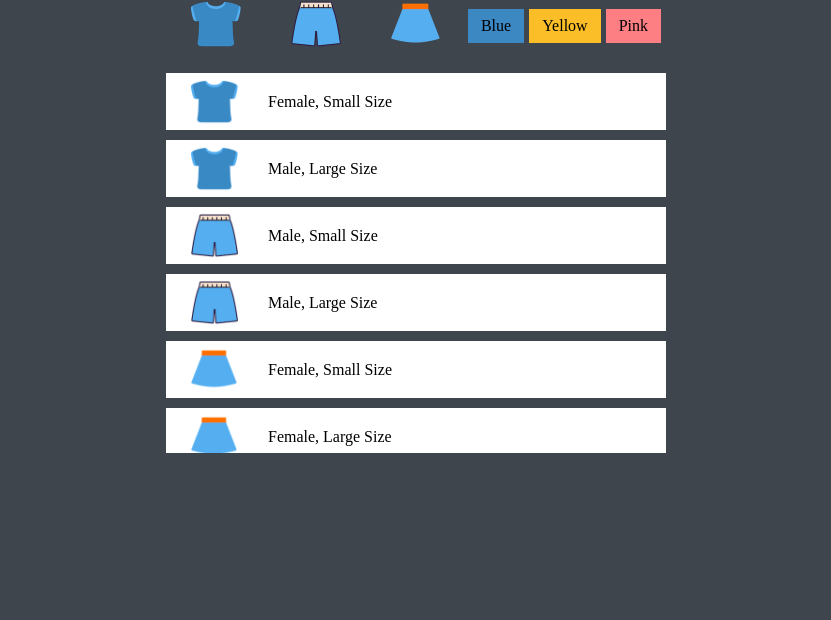
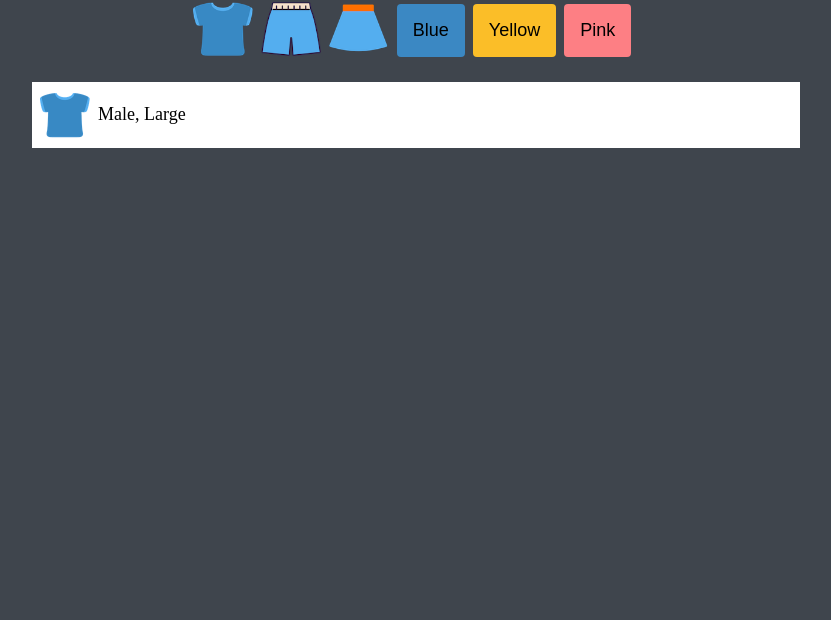
Before and after one commit to selly7183/JS-mini-shopping, a plain HTML site: page index.html in a window 1280 px wide. Shown: the part 180-800 px from the top of the page, without its empty margins (224-1055 px from the left). Drawn offline with Linux system fonts and the light colour scheme.

Commit message:
solution html, css

```diff
--- a/index.html
+++ b/index.html
@@ -9,88 +9,31 @@
 		<script src="src/main.js" defer></script>
 	</head>
 	<body>
-		<div class="wrap">
-			<header>
-				<img src="img/logo.png" alt="logo" />
-			</header>
-			<nav>
-				<ul>
-					<span class="btn clothes">
-						<li>
-							<img src="img/blue_t.png" alt="blue_t" data-options="t" />
-						</li>
-						<li>
-							<img src="img/blue_p.png" alt="blue_p" data-options="p" />
-						</li>
-						<li>
-							<img src="img/blue_s.png" alt="blue_s" data-options="s" />
-						</li>
-					</span>
-					<span class="btn color__btn">
-						<li class="blue" data-filter="blue">Blue</li>
-						<li class="yellow" data-filter="yellow">Yellow</li>
-						<li class="pink" data-filter="pink">Pink</li>
-					</span>
-				</ul>
-			</nav>
-			<section>
-				<ul>
-					<li class="detail" data-type="blue" data-option="t">
-						<img src="img/blue_t.png" alt="blue_t" />Female, Small Size
-					</li>
-					<li class="detail" data-type="blue" data-option="t">
-						<img src="img/blue_t.png" alt="blue_t" />Male, Large Size
-					</li>
-					<li class="detail" data-type="blue" data-option="p">
-						<img src="img/blue_p.png" alt="blue_p" />Male, Small Size
-					</li>
-					<li class="detail" data-type="blue" data-option="p">
-						<img src="img/blue_p.png" alt="blue_p" />Male, Large Size
-					</li>
-					<li class="detail" data-type="blue" data-option="s">
-						<img src="img/blue_s.png" alt="blue_s" />Female, Small Size
-					</li>
-					<li class="detail" data-type="blue" data-option="s">
-						<img src="img/blue_s.png" alt="blue_s" />Female, Large Size
-					</li>
-					<li class="detail" data-type="yellow" data-option="t">
-						<img src="img/yellow_t.png" alt="yellow_t" />Female, Small Size
-					</li>
-					<li class="detail" data-type="yellow" data-option="t">
-						<img src="img/yellow_t.png" alt="yellow_t" />Male, Large Size
-					</li>
-					<li class="detail" data-type="yellow" data-option="p">
-						<img src="img/yellow_p.png" alt="yellow_p" />Female, Small Size
-					</li>
-					<li class="detail" data-type="yellow" data-option="p">
-						<img src="img/yellow_p.png" alt="yellow_p" />Male, Large Size
-					</li>
-					<li class="detail" data-type="yellow" data-option="s">
-						<img src="img/yellow_s.png" alt="yellow_s" />Female, Small Size
-					</li>
-					<li class="detail" data-type="yellow" data-option="s">
-						<img src="img/yellow_s.png" alt="yellow_s" />Male, Large Size
-					</li>
-					<li class="detail" data-type="pink" data-option="t">
-						<img src="img/pink_t.png" alt="pink_t" />Female, Small Size
-					</li>
-					<li class="detail" data-type="pink" data-option="t">
-						<img src="img/pink_t.png" alt="pink_t" />Male, Large Size
-					</li>
-					<li class="detail" data-type="pink" data-option="p">
-						<img src="img/pink_p.png" alt="pink_p" />Female, Small Size
-					</li>
-					<li class="detail" data-type="pink" data-option="p">
-						<img src="img/pink_p.png" alt="pink_p" />Female, Large Size
-					</li>
-					<li class="detail" data-type="pink" data-option="s">
-						<img src="img/pink_s.png" alt="pink_s" />Female, Small Size
-					</li>
-					<li class="detail" data-type="pink" data-option="s">
-						<img src="img/pink_s.png" alt="pink_s" />Female, Large Size
-					</li>
-				</ul>
-			</section>
-		</div>
+		<!--logo-->
+		<img src="img/logo.png" alt="logo" class="logo" />
+
+		<!-- button -->
+		<section class="buttons">
+			<button class="btn">
+				<img src="img/blue_t.png" alt="tshirt" class="img__btn" />
+			</button>
+			<button class="btn">
+				<img src="img/blue_p.png" alt="pants" class="img__btn" />
+			</button>
+			<button class="btn">
+				<img src="img/blue_s.png" alt="skirt" class="img__btn" />
+			</button>
+			<button class="btn color__btn blue">Blue</button>
+			<button class="btn color__btn yellow">Yellow</button>
+			<button class="btn color__btn pink">Pink</button>
+		</section>
+
+		<!-- items -->
+		<ul class="items">
+			<li class="item">
+				<img src="img/blue_t.png" alt="tshirt" class="item__thumbnail" />
+				<span class="item__desc">Male, Large</span>
+			</li>
+		</ul>
 	</body>
 </html>
--- a/style.css
+++ b/style.css
@@ -6,6 +6,16 @@
 	--color-yellow: #fbbe28;
 	--color-pink: #fd7f84;
 	--color-light-grey: #dfdfdf;
+
+	/* size */
+	--base-space: 8px;
+	--size-button: 60px;
+	--font-size: 18px;
+	--size-border: 4px;
+	--size-thumbnail: 50px;
+
+	/* animation */
+	--animation-duration: 300ms;
 }
 
 * {
@@ -19,81 +29,72 @@ body {
 	flex-direction: column;
 	align-items: center;
 	background-color: var(--color-black);
-}
-ul {
-	list-style: none;
-	padding: 0;
-}
-.wrap {
-	max-width: 500px;
-	width: 100%;
-	margin: 0 auto;
-	padding-top: 70px;
+	height: 100vh;
 }
 
-/* header*/
-header {
-	text-align: center;
+/* logo*/
+.logo {
+	cursor: pointer;
+	transition: transform var(--animation-duration) ease;
+}
+.logo:hover,
+.btn:hover {
+	transform: scale(1.1);
 }
 
-/* nav */
-nav {
-	margin: 5px 0 20px 0;
-}
-nav ul {
+/* button */
+.buttons {
 	display: flex;
-	justify-content: space-between;
+	align-items: center;
+	margin: 20px;
 }
 .btn {
-	display: flex;
-	align-items: center;
 	cursor: pointer;
+	background-color: transparent;
+	border: none;
+	outline: none;
+	transition: transform var(--animation-duration) ease;
+	margin-right: var(--base-space);
 }
-.btn.clothes {
-	justify-content: space-evenly;
+.img__btn {
+	width: var(--size-button);
+	height: var(--size-button);
 }
-.btn.clothes li {
-	text-align: center;
+.color__btn {
+	font-size: var(--font-size);
+	padding: calc(var(--base-space) * 2);
+	border-radius: var(--size-border);
 }
-.btn.clothes li.active {
-	display: block;
-}
-.btn.clothes img {
-	width: 50%;
-}
-.btn.color__btn li {
-	padding: 8px 13px;
-	margin-right: 5px;
-}
-.btn li.blue {
+.color__btn.blue {
 	background-color: var(--color-blue);
 }
-.btn li.yellow {
+.color__btn.yellow {
 	background-color: var(--color-yellow);
 }
-.btn li.pink {
+.color__btn.pink {
 	background-color: var(--color-pink);
 }
 
-/*section*/
-section {
-	height: 380px;
+/* items */
+.items {
+	width: 60%;
+	height: 60%;
+	list-style: none;
+	padding-left: 0;
 	overflow-y: scroll;
 }
-.detail {
+.item {
 	background-color: var(--color-white);
 	display: flex;
 	align-items: center;
-	gap: 30px;
-	margin-bottom: 10px;
-	padding: 5px;
-	padding-left: 25px;
+	padding: var(--base-space);
+	margin-bottom: var(--base-space);
 }
-
-.detail.active {
-	display: none;
+.item__thumbnail {
+	width: var(--size-thumbnail);
+	height: var(--size-thumbnail);
 }
-
-.detail img {
-	width: 10%;
+.item__desc {
+	margin-left: var(--base-space);
+	font-size: var(--font-size);
 }
```
